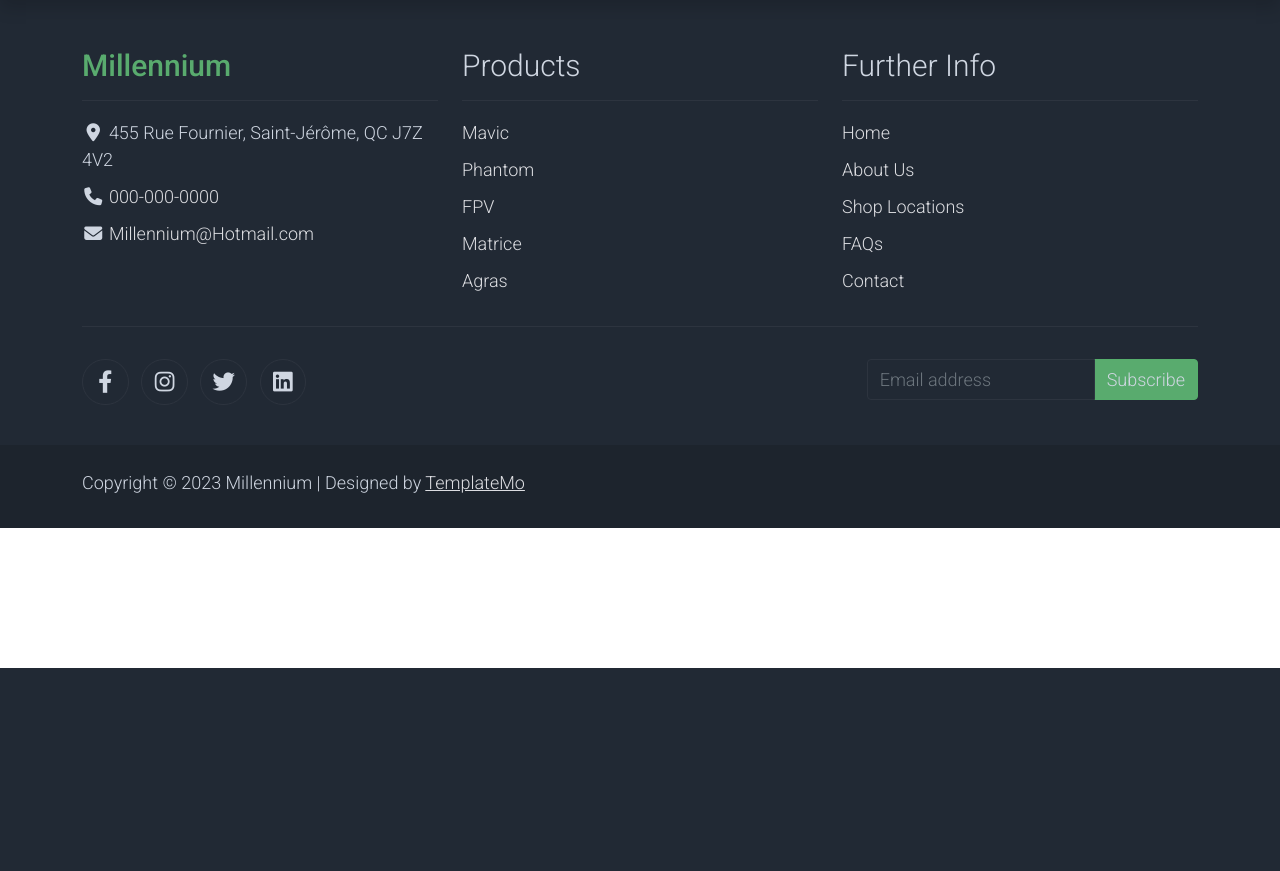
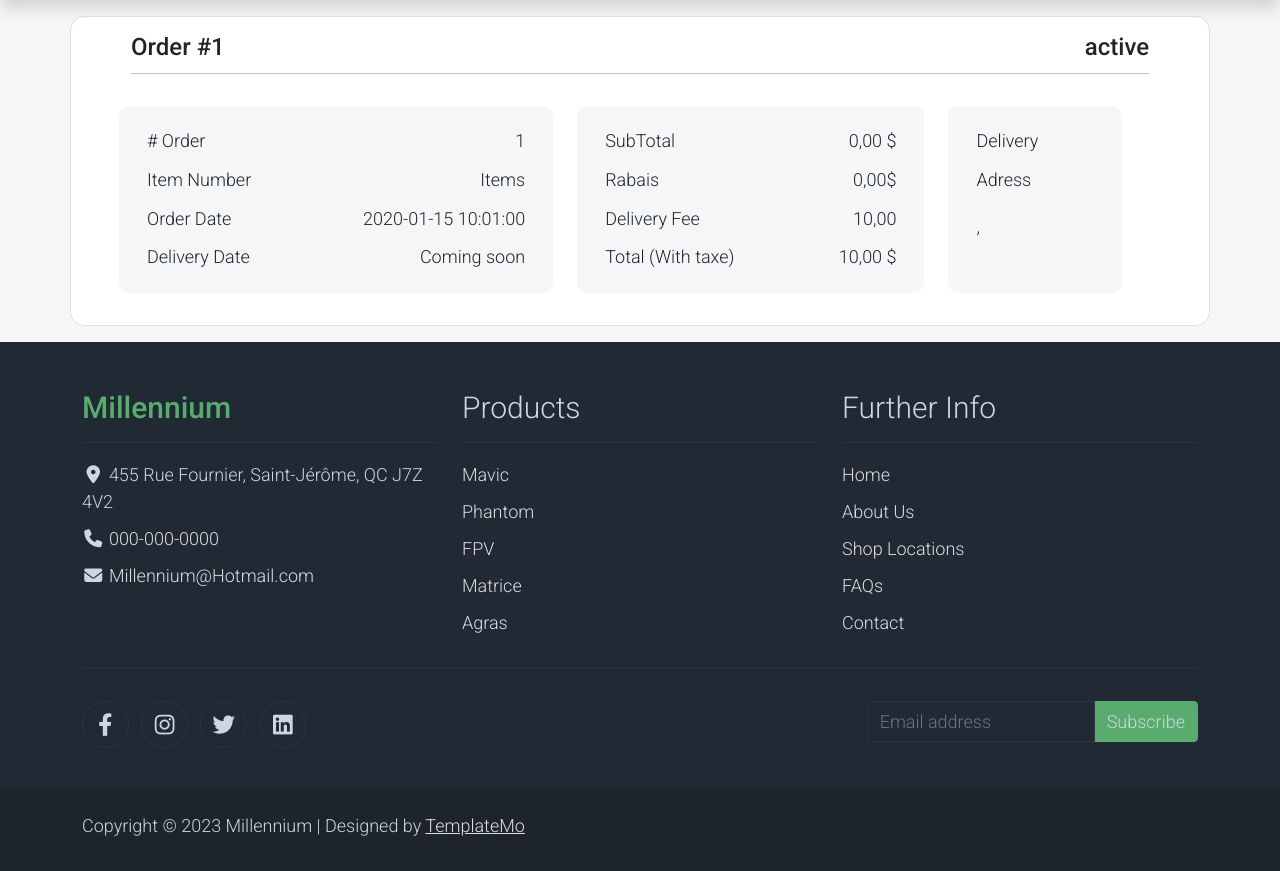
Before and after one commit to NadeauRaphael/Millenium, a Symfony app: template templates/Profile/order.html.twig in a window 1280 px wide. Shown: the part 132-1003 px from the top of the page. Before the commit the page ends 800 px from the top, so only its background shows below. Run offline with Twig, Linux system fonts and the light colour scheme; the template is opened without the code that fills it: most values are stand-ins (such as "Sample title", 1, 10 or a date in 2020); some libraries are stand-ins or nearby versions.

Commit message:
order page start

```diff
--- a/public/Styles/order.css
+++ b/public/Styles/order.css
@@ -3,7 +3,6 @@
 .intro {
   height: 100%;
 }
-
 table td,
 table th {
   text-overflow: ellipsis;
@@ -12,10 +11,7 @@
 }
 thead th{
     border-bottom: white;
-}
-th{
-    border: black;
-    border-radius: 1px;
+    border-right: 1px black;
 }
 .card {
   border-radius: .5rem;
@@ -38,3 +34,16 @@
     font-size: 1rem;
     line-height: 2.15;
 }
+.table-custom thead{
+  color: black;
+}
+.table-custom{
+  font-family:system-ui, -apple-system, BlinkMacSystemFont, 'Segoe UI', Roboto, Oxygen, Ubuntu, Cantarell, 'Open Sans', 'Helvetica Neue', sans-serif;
+  color:#212529 ;
+}
+.card-info{
+    background-color: #f5f6f7;
+}
+.label{
+  color:#212529;
+}
--- a/templates/Profile/order.html.twig
+++ b/templates/Profile/order.html.twig
@@ -1,4 +1,69 @@
 {% extends 'core/base.html.twig' %}
+{% block stylesheets %}
+	<link rel="stylesheet" href="{{asset('Styles/order.css')}}">
+{% endblock %}
 {% block content %}
-
+	<div class="row">
+		<div class="card text-black my-3 shadow-2-strong card-table" style="border-radius: 15px;">
+			<div class="card-body px-md-5">
+				<div class="row">
+					<h4 class="col-6">Order #{{ order.idOrder }}</h4>
+					<h4 class="col-6 text-end">{{ order.state }}</h4>
+				</div>
+				<hr class="mt-1">
+				<div class="row">
+					<div class="text-black my-3 shadow-2-strong col-5 card-info" style="border-radius: 10px;">
+						<div class="card-body">
+							<div class="row">
+								<div class="col-6 label"># Order</div>
+								<div class="col-6 text-end">{{ order.idOrder }}</div>
+							</div>
+							<div class="row">
+								<div class="col-6">Item Number</div>
+								<div class="col-6 text-end">{{ order.Purchases.count() }}
+									Items</div>
+							</div>
+							<div class="row">
+								<div class="col-6">Order Date</div>
+								<div class="col-6 text-end">{{ order.orderDate|date("Y-m-d h:m:s") }}</div>
+							</div>
+							<div class="row">
+								<div class="col-6">Delivery Date</div>
+								<div class="col-6 text-end">Coming soon</div>
+							</div>
+						</div>
+					</div>
+					<div class="text-black my-3 mx-4 shadow-2-strong col-4 card-info" style="border-radius: 10px;">
+						<div class="card-body">
+							<div class="row">
+								<div class="col-6 label">SubTotal</div>
+								<div class="col-6 text-end">{{  order.getSubtotal() | number_format(2, ',', ' ')}} $</div>
+							</div>
+							<div class="row">
+								<div class="col-6">Rabais</div>
+								<div class="col-6 text-end">0,00$</div>
+							</div>
+							<div class="row">
+								<div class="col-6">Delivery Fee</div>
+								<div class="col-6 text-end">{{ order.deliveryFee | number_format(2, ',', ' ')}}</div>
+							</div>
+							<div class="row">
+								<div class="col-6">Total (With taxe)</div>
+								<div class="col-6 text-end">{{ order.getTotal()| number_format(2, ',', ' ')}} $</div>
+							</div>
+						</div>
+					</div>
+                    <div class="text-black my-3 shadow-2-strong col-2 card-info" style="border-radius: 10px;">
+						<div class="card-body">
+                        <div class="mb-2">Delivery Adress</div>
+                        <div>
+                            <p class="my-0">{{ app.user.firstName }} {{app.user.LastName}}</p>
+                            <p class="my-0">{{app.user.adress}}</p>
+                            <p class="my-0"> {{ app.user.city}}, {{app.user.postalCode}}</p>
+                        </div>
+					</div>
+				</div>
+			</div>
+		</div>
+	</div>
 {% endblock %}
```
Also changed, not shown: src/Controller/ProfileController.php (+11 -0 lines), src/Entity/Order.php (+10 -2 lines), templates/Profile/orders.html.twig (+5 -5 lines).
